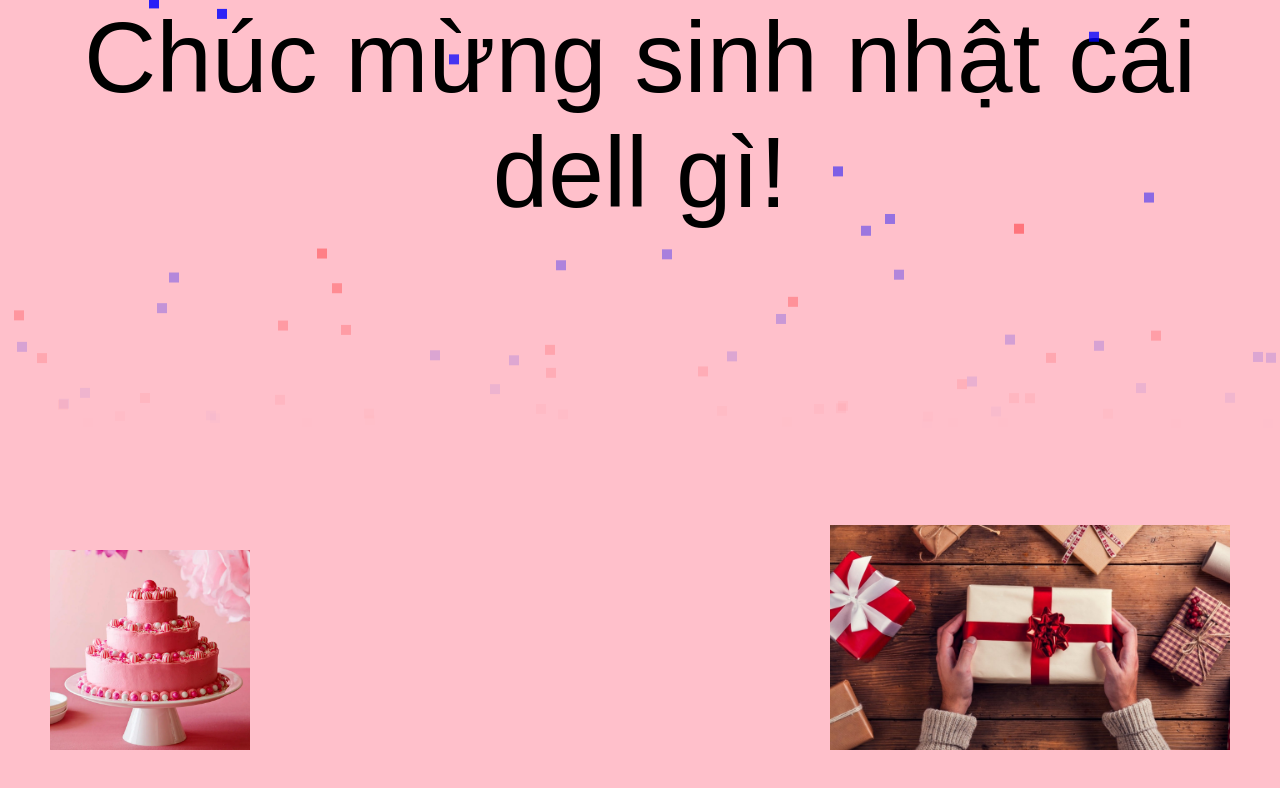
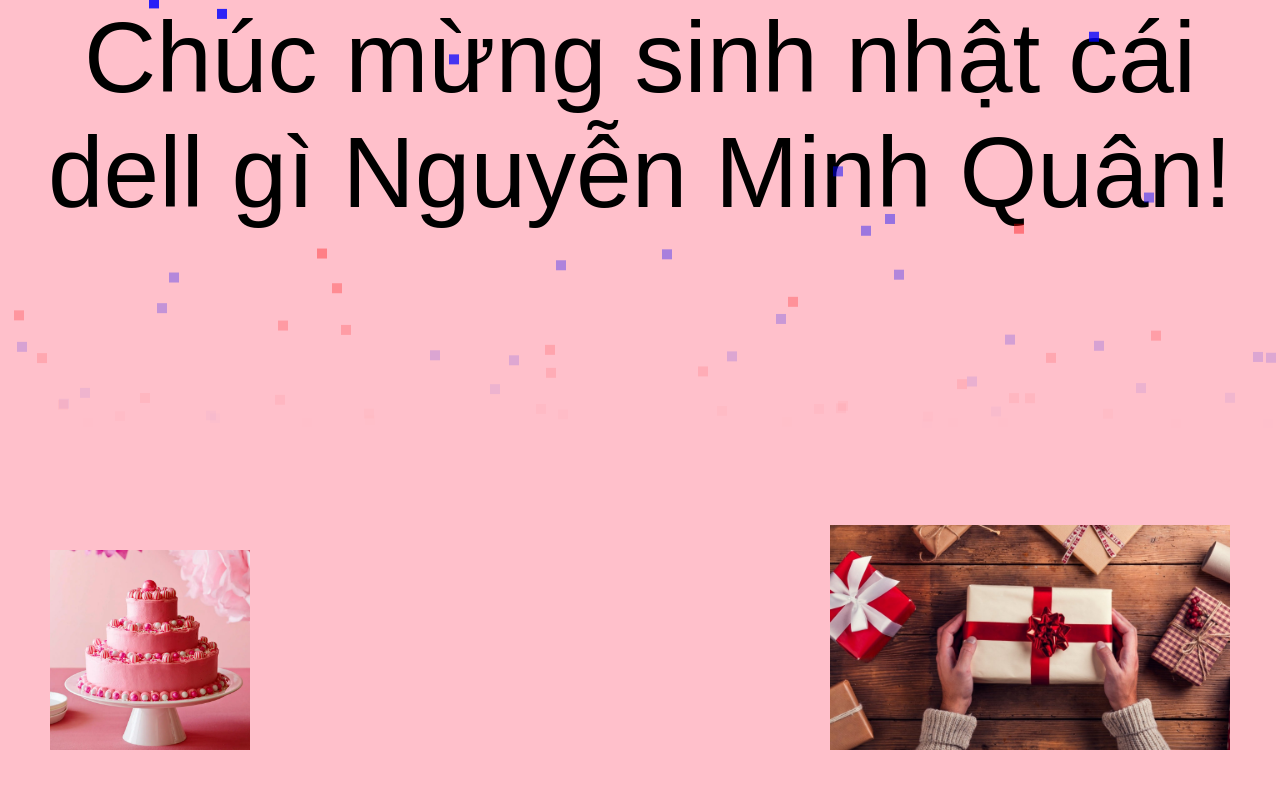
Before and after one commit to Quang566/vcl, a plain HTML site: page index.html in a window 1280 px wide. Both pictures are taken after a click on the button "Ấn vô tao đi". Shown: the top 788 px of the page. Drawn offline with Linux system fonts and the light colour scheme.

Commit message:
Change index.html file

```diff
--- a/index.html
+++ b/index.html
@@ -11,7 +11,7 @@
         <button id="birthday-btn">Ấn vô tao đi</button>
     </div>
     <div class="message-container" id="message-container">
-        <div class="birthday-message">Chúc mừng sinh nhật cái dell gì!</div>
+        <div class="birthday-message">Chúc mừng sinh nhật cái dell gì Nguyễn Minh Quân!</div>
         <img src="images/cake.png" alt="Bánh kem" class="birthday-cake">
         <img src="images/gift.png" alt="Hộp quà" class="birthday-gift">
     </div>
```
